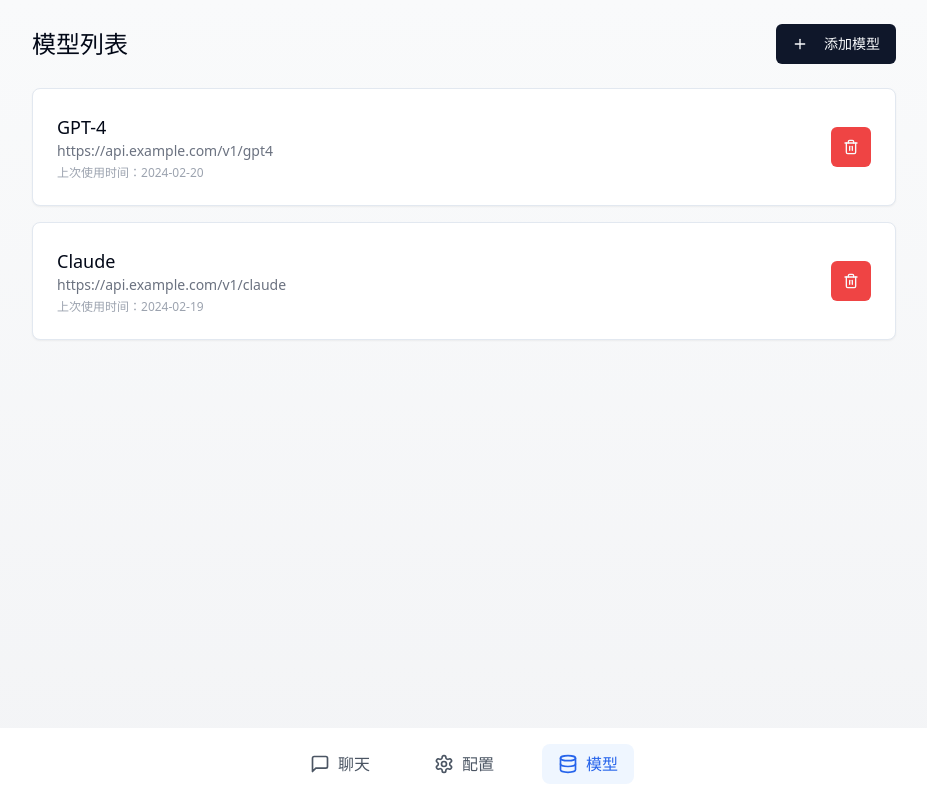
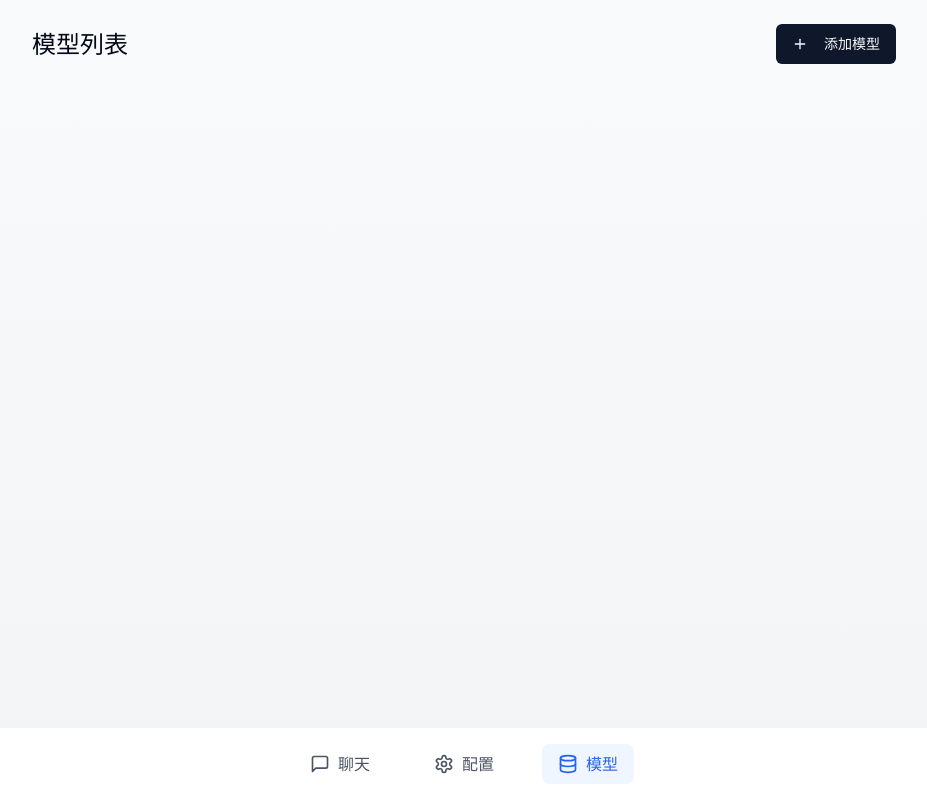
Before and after one commit to 5-56/model-calling-connector, a React (Vite) app: page /models in a window 1280 px wide. Shown: the whole page, without its empty margins (176-1103 px from the left). Built offline with nearby package versions, Linux system fonts and the light colour scheme.

Commit message:
Update default models
This commit updates the default models in the application, adding new models with specified URLs, APIs, and names, and removing the existing GPT-4 and Claude models.

```diff
--- a/src/pages/Models.tsx
+++ b/src/pages/Models.tsx
@@ -4,33 +4,14 @@ import { Card, CardContent } from "@/components/ui/card";
 import { Button } from "@/components/ui/button";
 import { Plus, Trash2 } from "lucide-react";
 import { useNavigate } from 'react-router-dom';
-
-interface Model {
-  id: string;
-  name: string;
-  apiUrl: string;
-  lastUsed: string;
-}
+import useModels from '../hooks/useModels';
 
 const Models = () => {
   const navigate = useNavigate();
-  const [models, setModels] = React.useState<Model[]>([
-    {
-      id: '1',
-      name: 'GPT-4',
-      apiUrl: 'https://api.example.com/v1/gpt4',
-      lastUsed: '2024-02-20',
-    },
-    {
-      id: '2',
-      name: 'Claude',
-      apiUrl: 'https://api.example.com/v1/claude',
-      lastUsed: '2024-02-19',
-    },
-  ]);
+  const { models, removeModel } = useModels();
 
   const handleDelete = (id: string) => {
-    setModels(models.filter(model => model.id !== id));
+    removeModel(id);
   };
 
   const handleAddModel = () => {
@@ -53,9 +34,6 @@ const Models = () => {
               <div>
                 <h3 className="text-lg font-medium">{model.name}</h3>
                 <p className="text-sm text-gray-500">{model.apiUrl}</p>
-                <p className="text-xs text-gray-400 mt-1">
-                  上次使用时间：{model.lastUsed}
-                </p>
               </div>
               <div className="flex gap-2">
                 <Button
```
